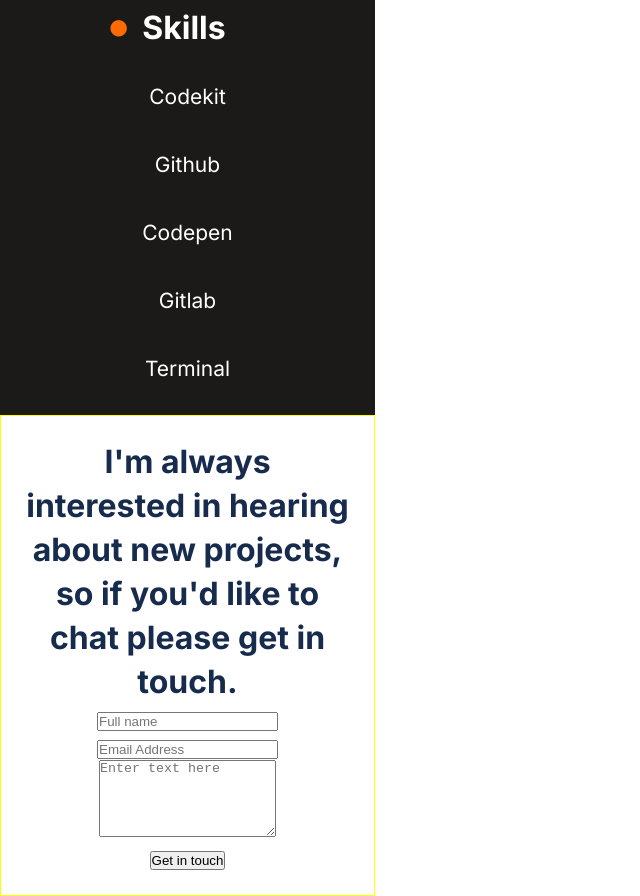
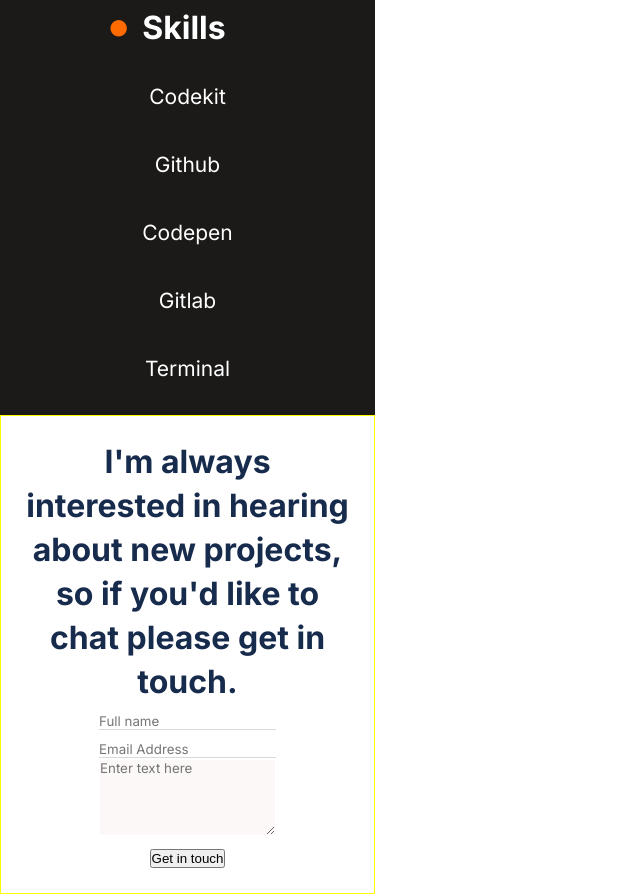
Before and after one commit to Alejandroq12/portfolio, a website: page index.html in a window 1280 px wide. Shown: the part 5806-6702 px from the top of the page, without its empty margins (0-640 px from the left). Drawn offline with Linux system fonts and the light colour scheme; a web font is replaced by a local one.

Commit message:
Add style to inputs

```diff
--- a/assets/css/style.css
+++ b/assets/css/style.css
@@ -695,3 +695,26 @@
   line-height: 44px;
   color: #172b4d;
 }
+
+.contact-form__input {
+  margin: auto 40px;
+}
+
+.contact-form__group > *::placeholder {
+  font-family: 'Inter', sans-serif, Arial, Helvetica, sans-serif;
+}
+
+.contact-form__input,
+.contact-form__label,
+.contact-form__textarea {
+  border: none;
+}
+
+.contact-form__input,
+.contact-form__label {
+  border-bottom: 1px solid #dbd8d7;
+}
+
+.contact-form__textarea {
+  background-color: #fbf8f7;
+}
```
